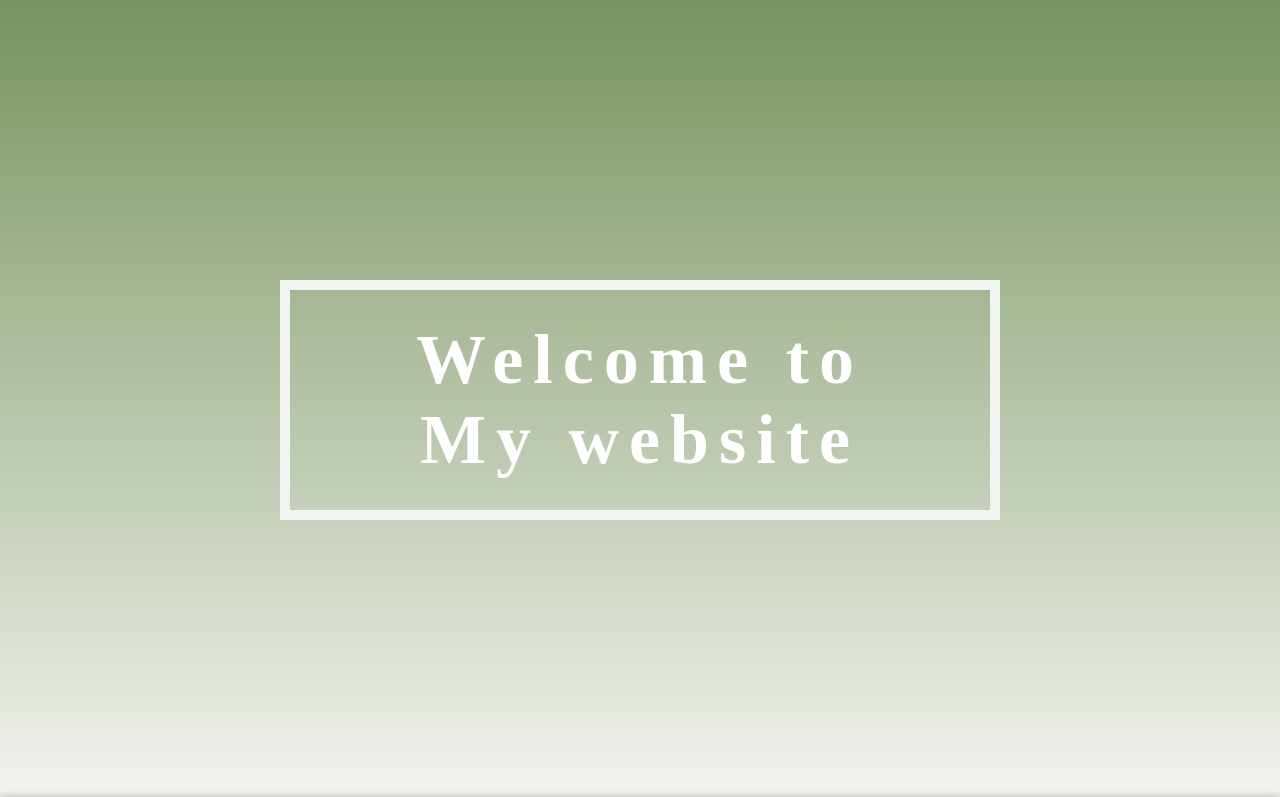
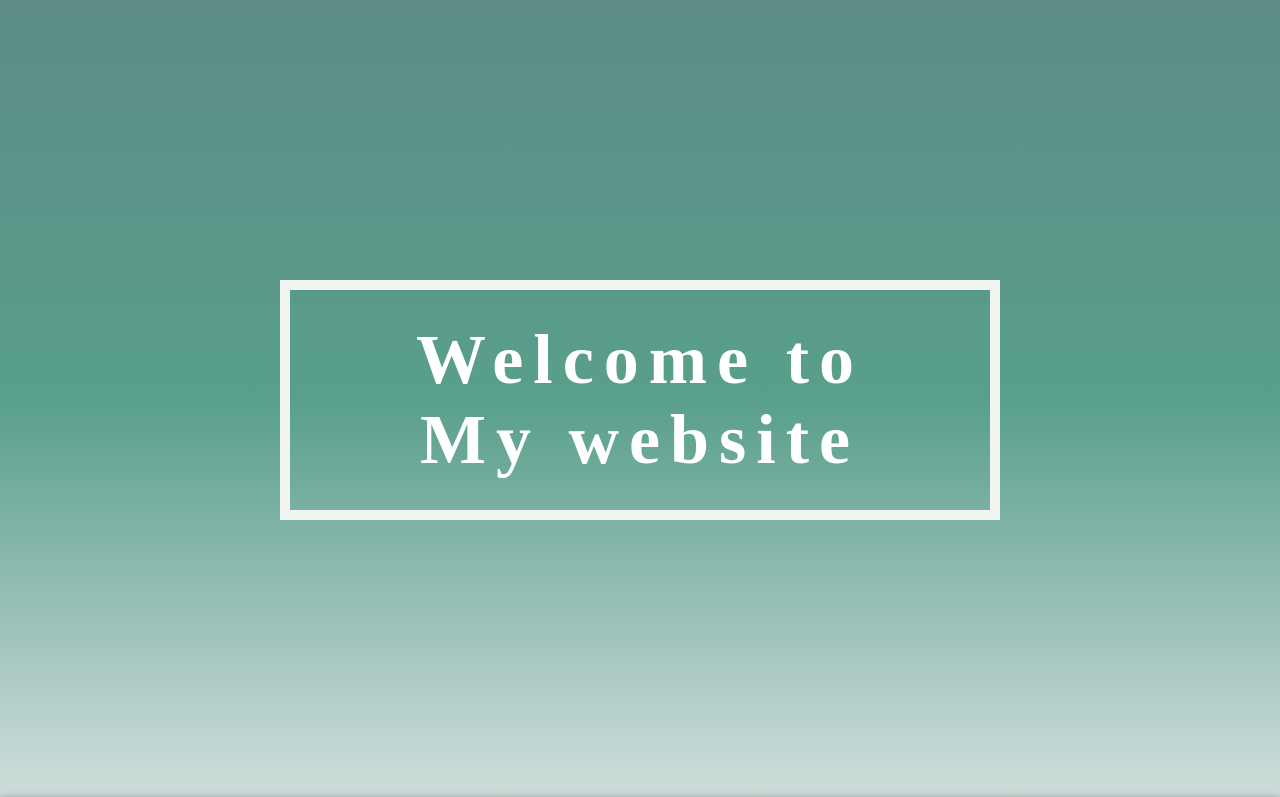
Before and after one commit to huhaya/web, a plain HTML site: page index.html in a window 1280 px wide. Shown: the top 797 px of the page. Drawn offline with nearby package versions, Linux system fonts and the light colour scheme.

Commit message:
second commit

```diff
--- a/css/index.css
+++ b/css/index.css
@@ -1,7 +1,7 @@
 body .shell-top {
   width: 100%;
   height: 100vh;
-  background-image: linear-gradient(to bottom, #78935f, #f2f4ef);
+  background-image: linear-gradient(to bottom, #5d8c86, #599f8c, #d1dedc);
   position: absolute;
   transition: .2s;
   overflow: hidden;
```
